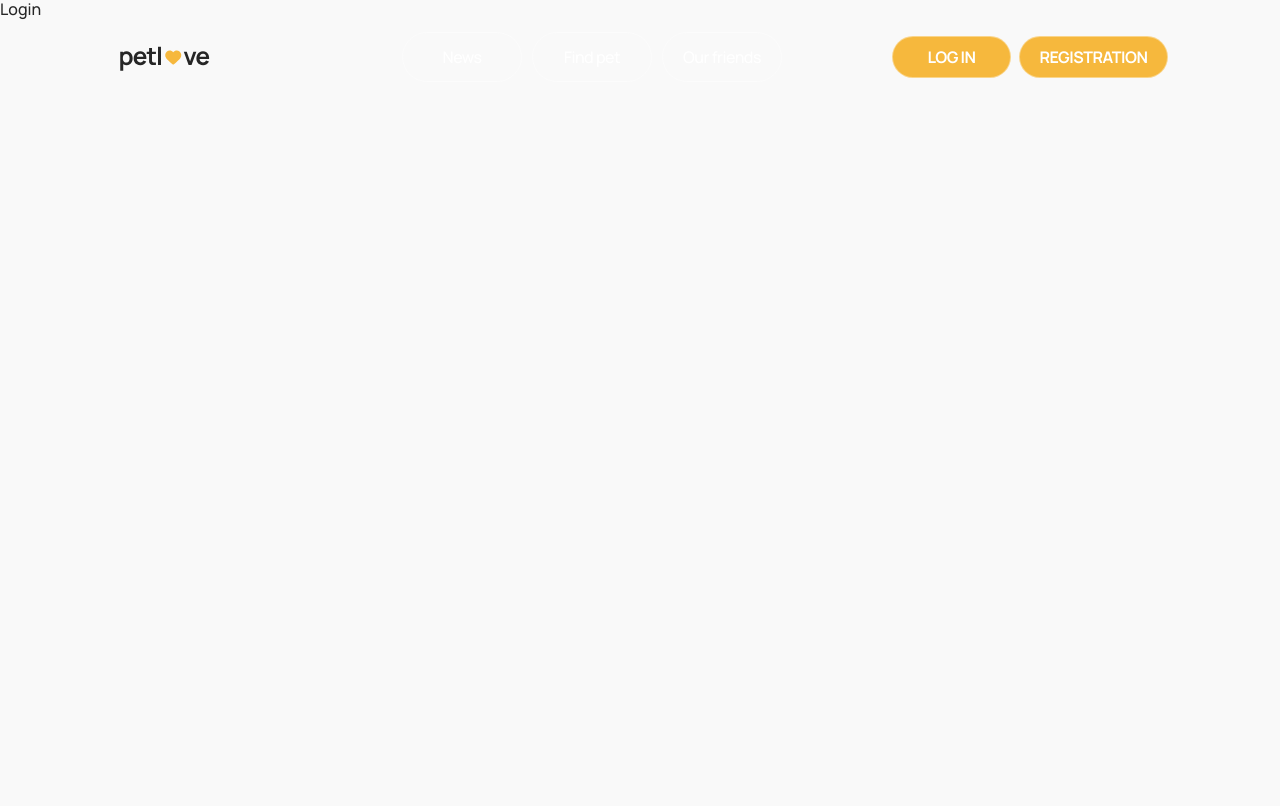
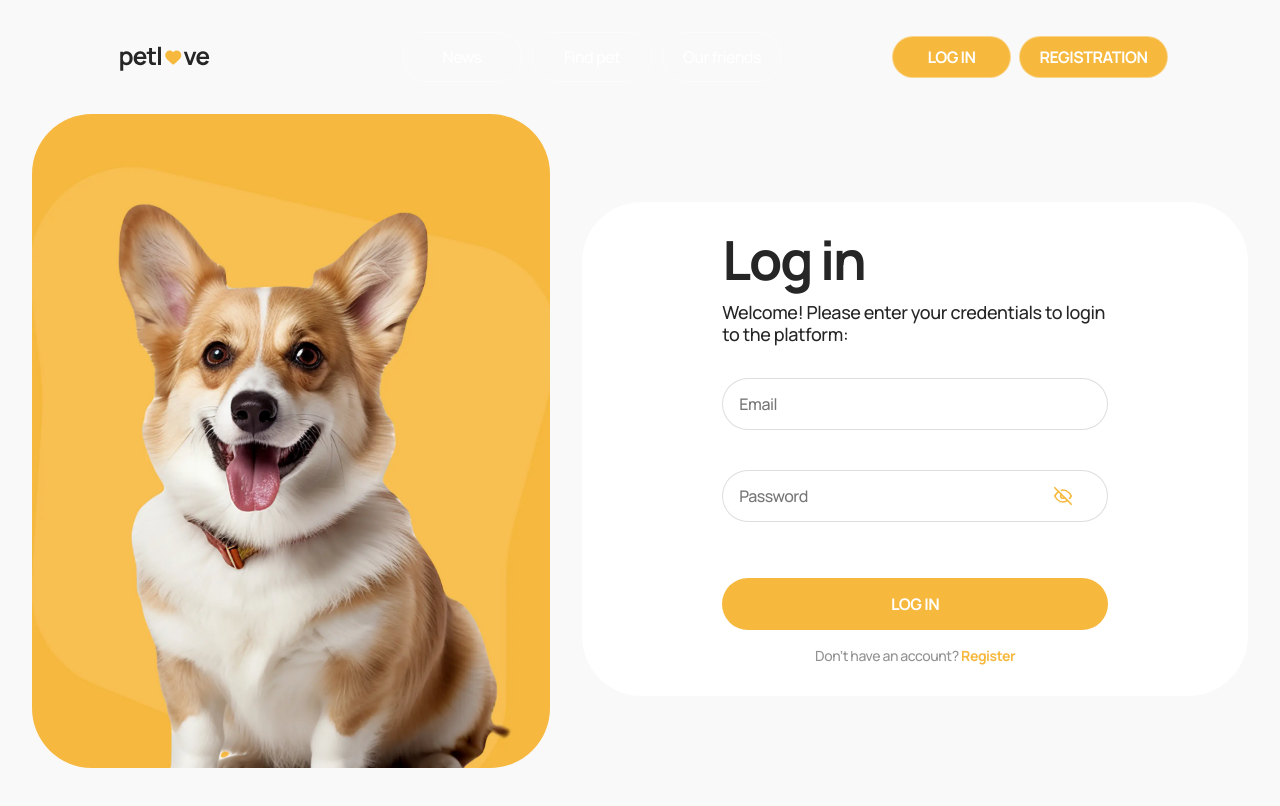
Before and after one commit to YanaShumylo/petlove-react, a React (Vite) app: page /login in a window 1280 px wide. Shown: the top 806 px of the page. Built offline with nearby package versions, Linux system fonts and the light colour scheme; no server answers.

Commit message:
Add login form and update header logout logic

```diff
--- a/src/components/Header/LogOutBtn/LogOutBtn.module.css
+++ b/src/components/Header/LogOutBtn/LogOutBtn.module.css
@@ -0,0 +1,18 @@
+.LogOutBtn{
+border-radius: 30px;
+padding: 12px 28px;
+width: 114px;
+height: 42px;
+background: #fff4df;
+font-weight: 700;
+font-size: 14px;
+line-height: 1.29;
+letter-spacing: -0.03em;
+text-transform: uppercase;
+color: #f6b83d;
+}
+
+.LogOutBtn:hover,
+.LogOutBtn:focus{
+background: #fbe7c1;
+}
--- a/src/components/Header/LogOutBtn/LogOutBtn.tsx
+++ b/src/components/Header/LogOutBtn/LogOutBtn.tsx
@@ -0,0 +1,14 @@
+import { useState } from 'react';
+// import ModalApproveAction from '../modals/ModalApproveAction/ModalApproveAction';
+import css from "./LogOutBtn.module.css";
+
+export default function LogOutBtn() {
+  const [open, setOpen] = useState(false);
+
+  return (
+    <>
+      <button onClick={() => setOpen(true)} className={css.LogOutBtn}>Logout</button>
+      {/* {open && <ModalApproveAction onClose={() => setOpen(false)} />} */}
+    </>
+  );
+}
--- a/src/components/Header/UserNav/UserNav.tsx
+++ b/src/components/Header/UserNav/UserNav.tsx
@@ -1,11 +1,11 @@
 import UserBar from '../UserBar/UserBar';
-// import LogOutBtn from '../LogOutBtn/LogOutBtn';
+import LogOutBtn from '../LogOutBtn/LogOutBtn';
 
 export default function UserNav() {
   return (
     <div>
       <UserBar />
-      {/* <LogOutBtn /> */}
+      <LogOutBtn />
     </div>
   );
 }
--- /dev/null
+++ b/src/components/LoginForm/LoginForm.module.css
@@ -0,0 +1,163 @@
+.form {
+display: flex;
+flex-direction: column;
+width: 100%;
+}
+
+.wrapperFormInput{
+display: flex;
+flex-direction: column;
+gap: 10px;
+margin-bottom: 24px;
+}
+
+.inputWrapper {
+position: relative;
+}
+
+.input {
+width: 100%;
+height: 42px;
+padding: 12px 40px 12px 12px;
+border-radius: 30px;
+border: 1px solid rgba(38, 38, 38, 0.15);
+font-size: 14px;
+line-height: 1.29;
+letter-spacing: -0.03em;
+transition: border-color 0.2s ease;
+}
+
+.input:focus {
+border-color: #f6b83d;
+outline: none;
+}
+
+
+.inputError {
+border-color: #e03131;
+}
+
+.inputSuccess {
+border-color: #2f9e44;
+}
+
+.iconError {
+position: absolute;
+right: 12px;
+top: 50%;
+transform: translateY(-50%);
+width: 18px;
+height: 18px;
+color: #e03131;
+}
+
+.iconSuccess {
+position: absolute;
+right: 12px;
+top: 50%;
+transform: translateY(-50%);
+width: 18px;
+height: 18px;
+stroke: #2f9e44;
+fill: none;
+}
+
+.eyeIcon {
+position: absolute;
+right: 36px;
+top: 50%;
+transform: translateY(-50%);
+cursor: pointer;
+stroke: #121417;
+fill: none;
+transition: stroke 0.2s ease;
+}
+
+.eyeIcon:hover,
+.eyeIcon:focus {
+stroke: #f6b83d;
+}
+
+.error {
+margin-top: 6px;
+font-size: 12px;
+color: #e03131;
+text-align: center;
+min-height: 18px;
+}
+
+.submitButton {
+height: 42px;
+border-radius: 30px;
+background-color: #f6b83d;
+color: #fff;
+font-weight: 700;
+font-size: 14px;
+line-height: 1.29;
+letter-spacing: -0.03em;
+text-transform: uppercase;
+border: none;
+cursor: pointer;
+transition: all 0.2s ease;
+margin-bottom: 12px;
+}
+
+.submitButton:hover:not(:disabled) {
+background-color: #fff4df;
+color: #f6b83d;
+}
+
+.submitButton:disabled {
+opacity: 0.6;
+cursor: not-allowed;
+}
+
+.text{
+font-weight: 500;
+font-size: 12px;
+line-height: 1.17;
+letter-spacing: -0.03em;
+color: rgba(38, 38, 38, 0.5);
+text-align: center;
+}
+
+.linkPage{
+font-weight: 700;
+text-decoration-skip-ink: none;
+color: #f6b83d;
+transition: color 0.3s ease;
+}
+
+.linkPage:hover,
+.linkPage:focus {
+color: #fff;
+}
+
+@media (min-width: 768px) {
+.wrapperFormInput{
+gap: 16px;
+margin-bottom: 32px;
+}
+
+.input {
+width: 100%;
+height: 52px;
+padding: 16px 52px 16px 16px;
+border-radius: 30px;
+border: 1px solid rgba(38, 38, 38, 0.15);
+font-size: 16px;
+line-height: 1.25;
+}
+
+.submitButton {
+height: 52px;
+font-size: 16px;
+line-height: 1.25;
+margin-bottom: 16px;
+}
+
+.text{
+font-size: 14px;
+line-height: 1.43;
+}
+}
--- /dev/null
+++ b/src/components/LoginForm/LoginForm.tsx
@@ -0,0 +1,167 @@
+import { useMutation, useQueryClient } from '@tanstack/react-query';
+import { useState } from "react";
+import { useForm } from "react-hook-form";
+import { yupResolver } from "@hookform/resolvers/yup";
+import * as Yup from "yup";
+import { useNavigate, Link } from "react-router-dom";
+import { AxiosError } from "axios";
+import toast from "react-hot-toast";
+import { authApi } from "../../api/authApi";
+import { useAuth } from "../../hooks/useAuth";
+import css from "./LoginForm.module.css";
+
+interface LoginFormValues{
+    email: string;
+    password: string;
+}
+
+const validationSchema = Yup.object({
+        email: Yup.string().matches(/^[\w-]+(\.[\w-]+)*@([\w-]+\.)+[a-zA-Z]{2,7}$/, 'Invalid email format').required('Email is required'),
+          password: Yup.string()
+    .min(7, 'Password must be at least 7 characters')
+    .required('Password is required'),
+    })
+
+const defaultValues: LoginFormValues = {
+    email: '',
+    password:'',
+};
+
+export default function LoginForm() {
+    const navigate = useNavigate();
+  const { login } = useAuth();
+  const queryClient = useQueryClient();
+  const [showPassword, setShowPassword] = useState(false);
+
+  const {
+    register,
+    handleSubmit,
+    formState: { errors, dirtyFields },
+    reset,
+    } = useForm<LoginFormValues>({
+    resolver: yupResolver(validationSchema),
+    defaultValues,
+    mode: 'onBlur',
+    });
+
+  const mutation = useMutation({
+    mutationFn: (data: { email: string; password: string }) =>
+      authApi.signin(data),
+    onSuccess: (data) => {
+      login(data, data.token);
+      reset();
+      toast.success('Login successful');
+      navigate('/profile', { replace: true });
+      queryClient.invalidateQueries({ queryKey: ['currentUser'] });
+    },
+    onError: (error: AxiosError<{ message?: string }>) => {
+      const message =
+        error.response?.data?.message ||
+        (error.response?.status === 401
+          ? 'Invalid email or password'
+          : 'Login failed');
+      toast.error(message);
+    },
+  });
+
+  const { mutate, isPending  } = mutation;
+
+    const getInputClass = (name: keyof LoginFormValues) => {
+        if (errors[name]) return `${css.input} ${css.inputError}`;
+        if (dirtyFields[name]) return `${css.input} ${css.inputSuccess}`;
+        return css.input;
+    };
+
+    const renderStatusIcon = (
+        field: keyof LoginFormValues
+    ) => {
+        if (errors[field]) {
+            return (
+                <svg className={css.iconError} width={18} height={18}>
+                    <use href="/svg-sprite.svg#icon-cross-small" />
+                </svg>);
+        }
+        if (dirtyFields[field]) {
+            return (
+                <svg className={css.iconSuccess} width={18} height={18}>
+                    <use href="/svg-sprite.svg#icon-check" />
+                </svg>);
+        }
+        return null;
+    };
+
+        const onSubmit = async (data: LoginFormValues) =>{
+            mutate({
+      email: data.email,
+      password: data.password,
+    });
+        };
+
+    return (
+            <form
+      className={css.form}
+      onSubmit={handleSubmit(onSubmit)}
+      noValidate
+      autoComplete="off"
+    >
+      <div className={css.wrapperFormInput}>
+
+      <div className={css.formGroup}>
+        <div className={css.inputWrapper}>
+          <input
+            type="email"
+            placeholder="Email"
+            className={getInputClass('email')}
+            {...register('email')}
+          />
+          {renderStatusIcon('email')}
+        </div>
+        <p className={css.error}>{errors.email?.message}</p>
+      </div>
+
+      <div className={css.formGroup}>
+        <div className={css.inputWrapper}>
+          <input
+            type={showPassword ? 'text' : 'password'}
+            placeholder="Password"
+            className={getInputClass('password')}
+            {...register('password')}
+          />
+
+          <svg
+            className={css.eyeIcon}
+            width={18}
+            height={18}
+            onClick={() => setShowPassword(prev => !prev)}
+          >
+            <use
+              href={
+                showPassword
+                  ? '/svg-sprite.svg#icon-eye'
+                  : '/svg-sprite.svg#icon-eye-off'
+              }
+            />
+          </svg>
+
+          {renderStatusIcon('password')}
+        </div>
+        <p className={css.error}>{errors.password?.message}</p>
+      </div>
+
+      </div>
+      <button
+        type="submit"
+        className={css.submitButton}
+        disabled={isPending}
+      >
+        {isPending ? 'Log in...' : 'LOG IN'}
+      </button>
+
+        <p className={css.text}>
+          Don’t have an account?
+          <Link to="/register" className={css.linkPage}> Register</Link>
+      </p>
+
+    </form>
+  );
+}
--- /dev/null
+++ b/src/pages/LoginPage/LoginPage.module.css
@@ -0,0 +1,63 @@
+.loginPage{
+display: flex;
+flex-direction: column;
+align-items: center;
+justify-content: center;
+width: 100%;
+max-width: 375px;
+min-width: 320px;
+background: #f9f9f9;
+padding: 60px 20px 10px;
+}
+
+.image {
+width: 90%;
+max-width: 334px;
+height: auto;
+border-radius: 30px;
+object-fit: cover;
+margin-bottom: 10px;
+}
+
+.wrapperLoginPage{
+width: 90%;
+max-width: 334px;
+padding: 20px;
+border-radius: 30px;
+background: #fff;
+}
+
+@media (min-width: 768px) {
+.loginPage{
+max-width: 768px;
+padding: 114px 32px 10px;
+}
+
+.image {
+max-width: 704px;
+border-radius: 60px;
+margin-bottom: 16px;
+}
+
+.wrapperLoginPage{
+max-width: 704px;
+padding: 30px 140px;
+border-radius: 60px;
+}
+}
+
+@media (min-width: 1280px) {
+.loginPage{
+max-width: 1280px;
+padding: 114px 32px 32px;
+flex-direction: row;
+justify-content: center;
+align-items: center;
+gap:32px;
+}
+
+.image {
+max-width: 592px;
+margin-right: 0;
+}
+}
--- a/src/pages/LoginPage/LoginPage.tsx
+++ b/src/pages/LoginPage/LoginPage.tsx
@@ -1,5 +1,25 @@
+import PetBlock from "../../components/PetBlock/PetBlock";
+import Title from "../../components/Title/Title";
+import LoginForm from "../../components/LoginForm/LoginForm";
+import css from "./LoginPage.module.css";
+
 export default function LoginPage() {
 
     return (
-        <div>Login</div>)
-}
+        <section className={css.loginPage}>
+            <PetBlock
+                variant="auth" alt="Image a dog" className={css.image}
+                images={{
+                    mobile: "/login.webp",
+                    tablet: "/login@2x.webp",
+                    desktop: "/login@3x.webp",
+                }} />
+            <div className={css.wrapperLoginPage}>
+                <Title
+                    title="Log in"
+                    subtitle="Welcome! Please enter your credentials to login to the platform:"
+                    className={css.customTitle} />
+            <LoginForm />
+            </div>
+        </section>);
+};
```
